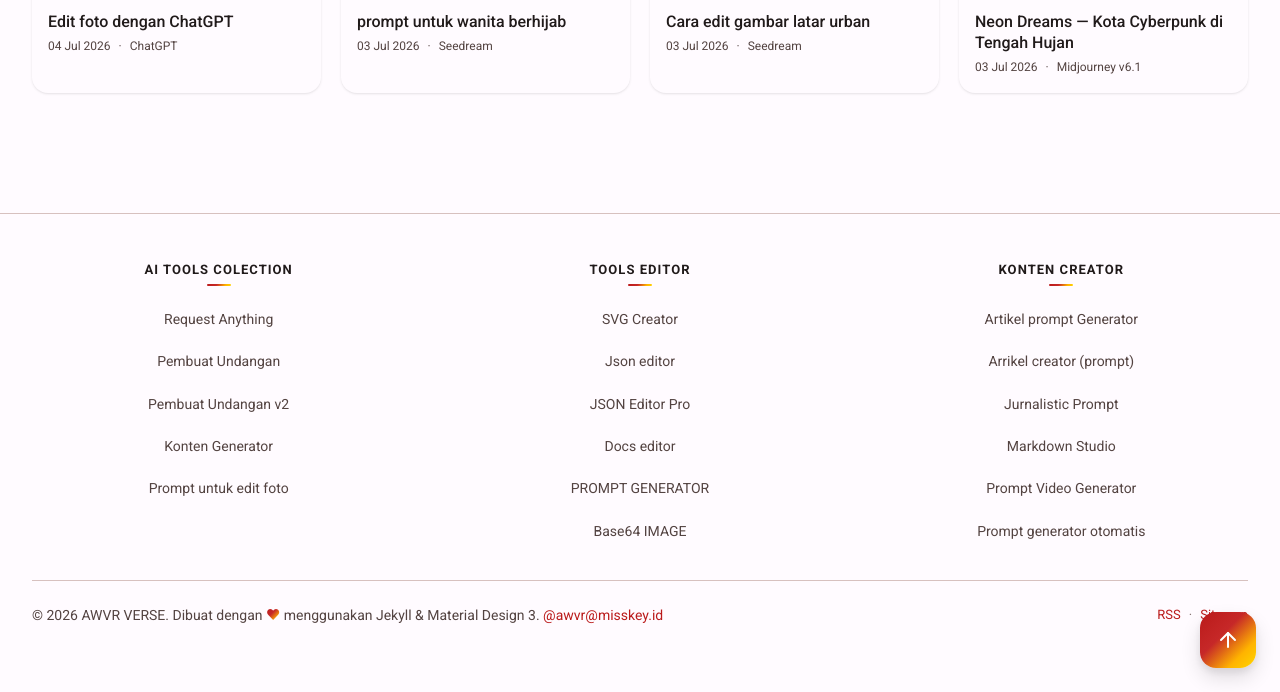
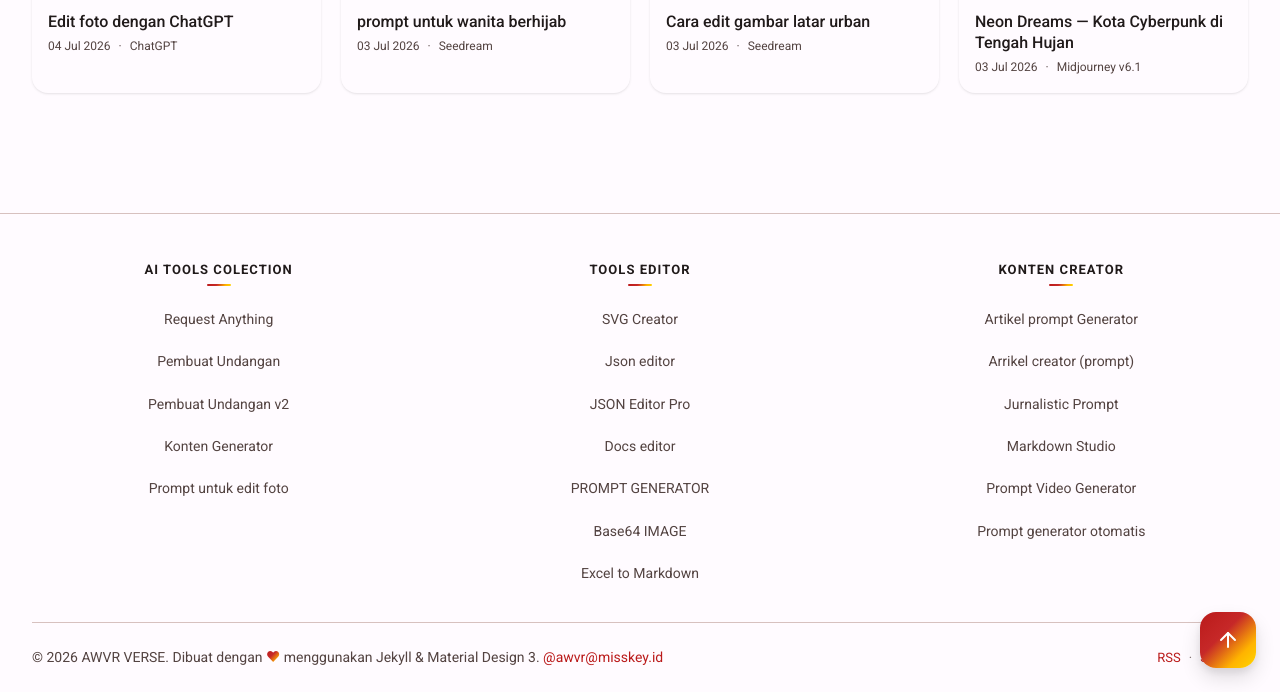
Before and after one commit to ahlawisnu/ahlawisnu.github.io, a Jekyll site: the page built from index.html, in a window 1280 px wide and 900 px high, scrolled down 935 px, cut to the strip 208-900 px from the top of the window. Built offline with Jekyll 4.4.1, drawn with Linux system fonts in a browser that asks for light colours; some web fonts are replaced; the list of posts is cut into pages by our own code.

Commit message:
Update navigation.yml

```diff
--- a/_data/navigation.yml
+++ b/_data/navigation.yml
@@ -55,7 +55,8 @@ footer:
         url: https://ahlawisnu.github.io/Prompt-Generator
       - title: "Base64 IMAGE"
         url: https://ahlawisnu.github.io/Base64-image/
-
+      - title: "Excel to Markdown"
+        url: /Excel-to-Markdown
   - group: "Konten Creator"
     links:
       - title: "Artikel prompt Generator"
```
